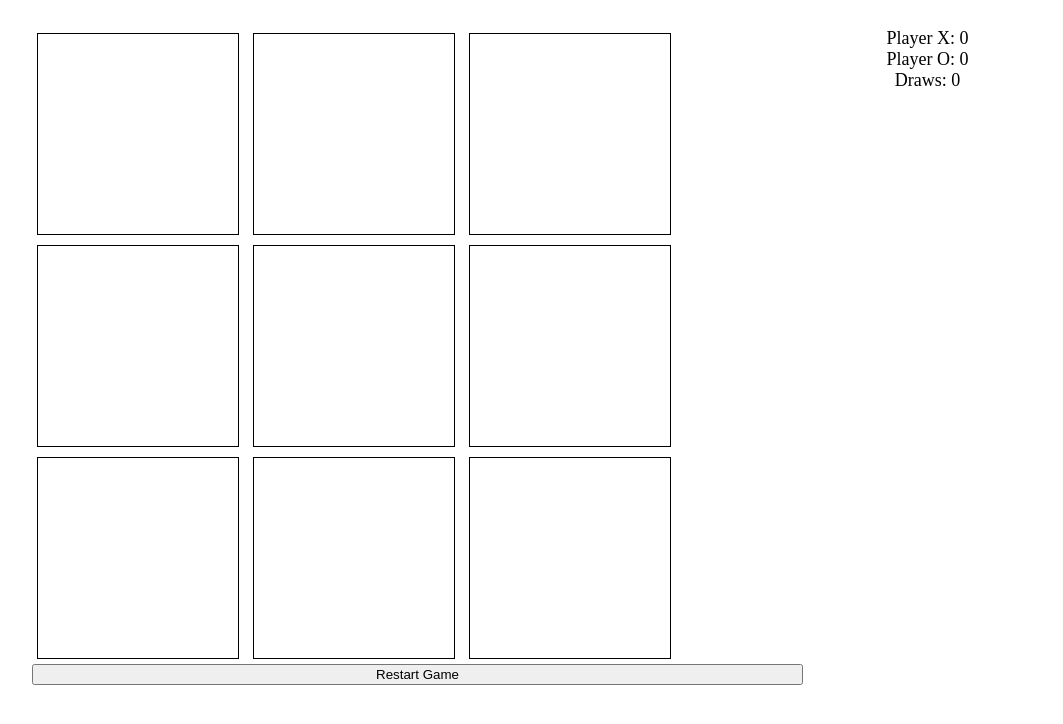
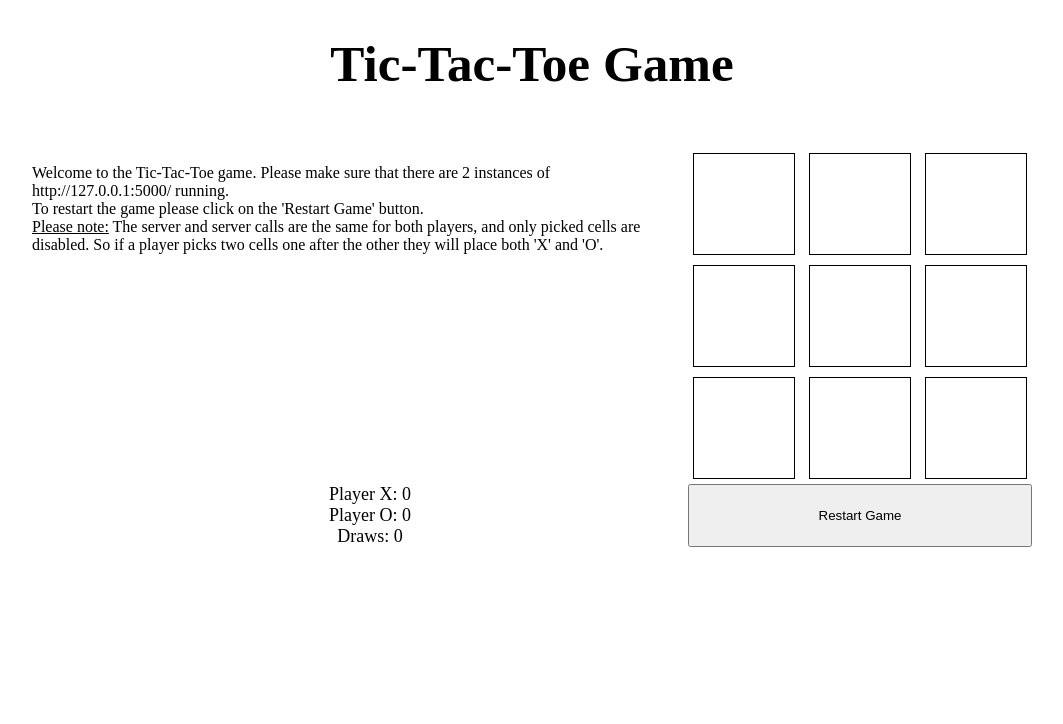
Before and after one commit to savra0923/fusion_BlueMail, a Flask app: page / in a window 1280 px wide. Shown: the top 724 px of the page, without its empty margins (108-1171 px from the left). Run offline with Flask 3, Linux system fonts and the light colour scheme; some libraries are stand-ins or nearby versions.

Commit message:
cleanup and moved styles

```diff
--- /dev/null
+++ b/static/game_style.css
@@ -0,0 +1,34 @@
+.cell {
+  width: 100px;
+  height: 100px;
+  border: 1px solid black;
+  display: inline-block;
+  text-align: center;
+  vertical-align: middle;
+  line-height: 100px;
+  font-size: 50px;
+  margin: 5px;
+}
+h1 {
+  font-size: 4vw;
+  text-align: center;
+}
+
+#board {
+  float: left;
+}
+
+#scoreboard-container {
+  float: left;
+  margin-left: 20px;
+  font-size: 18px;
+  text-align: center;
+}
+
+#container {
+  display: grid;
+  grid-template-columns: auto auto;
+  max-width: 1000px;
+  margin: 0 auto;
+  padding: 20px;
+}
--- a/templates/index.html
+++ b/templates/index.html
@@ -1,42 +1,18 @@
 <!DOCTYPE html>
-<html>
+<html lang="en">
   <head>
+    <meta charset="UTF-8">
+    <meta name="viewport" content="width=device-width, initial-scale=1.0">
+    <link rel="stylesheet" href="{{ url_for('static', filename='game_style.css') }}" />
     <title>Tic-Tac-Toe</title>
-    <style>
-      .cell {
-        width: 200px;
-        height: 200px;
-        border: 1px solid black;
-        display: inline-block;
-        text-align: center;
-        vertical-align: middle;
-        line-height: 200px;
-        font-size: 100px;
-        margin: 5px;
-      }
-
-      #board {
-        float: left;
-      }
-
-      #scoreboard-container {
-        float: left;
-        margin-left: 20px;
-        font-size: 18px;
-        text-align: center;
-      }
-
-      #container {
-        display: grid;
-        grid-template-columns: auto auto;
-        max-width: 1000px;
-        margin: 0 auto;
-        padding: 20px;
-      }
-    </style>
   </head>
   <body>
+    <h1>Tic-Tac-Toe Game</h1>
     <div id="container">
+      <p>Welcome to the Tic-Tac-Toe game. Please make sure that there are 2 instances of http://127.0.0.1:5000/ running. <br>
+        To restart the game please click on the 'Restart Game' button.<br>
+        <u>Please note:</u> The server and server calls are the same for both players, and only picked cells are disabled. So if a player picks two cells one after the other they will
+        place both 'X' and 'O'.</p>
       <div id="board">
         <div>
           <div class="cell" data-row="0" data-col="0"></div>
```
